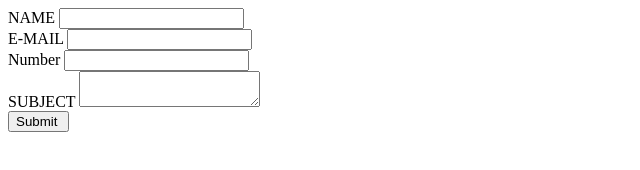
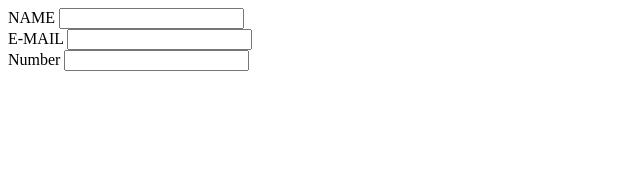
Before and after one commit to tanvirahmed007/Mailer-With-SMTPJS, a plain HTML site: page index.html in a window 1280 px wide. Shown: the whole page, without its empty margins (0-640 px from the left). Drawn offline with Linux system fonts and the light colour scheme.

Commit message:
Update index.html

```diff
--- a/index.html
+++ b/index.html
@@ -27,16 +27,7 @@
         </div>
     </form>
 
-    <form class="right_form">
-                    <div>
-                        <span><label>SUBJECT</label></span>
-                        <span><textarea id="userMsg"
-                                name="userMsg"> </textarea></span>
-                    </div>
-                    <div>
-                        <input type="submit" id="btn" value="Submit " />
-                    </div>
-                </form>
+
 
 
     <script src="./index.js"></script>
```
